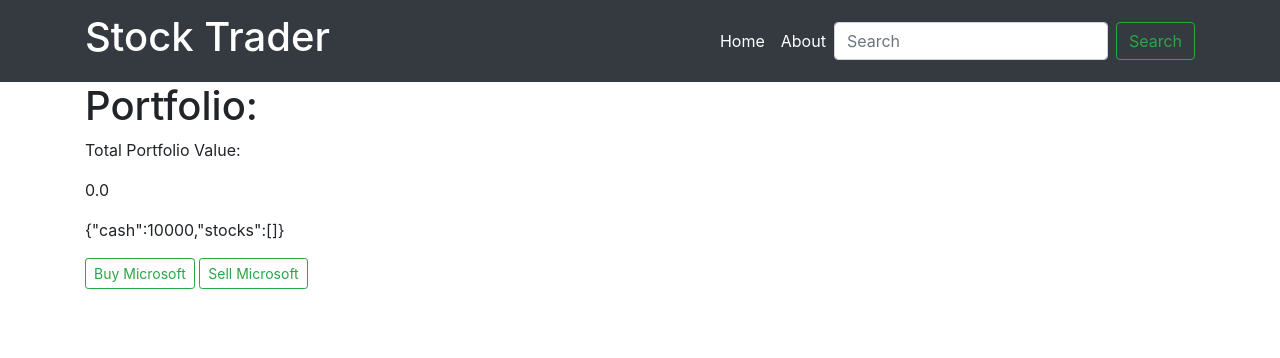
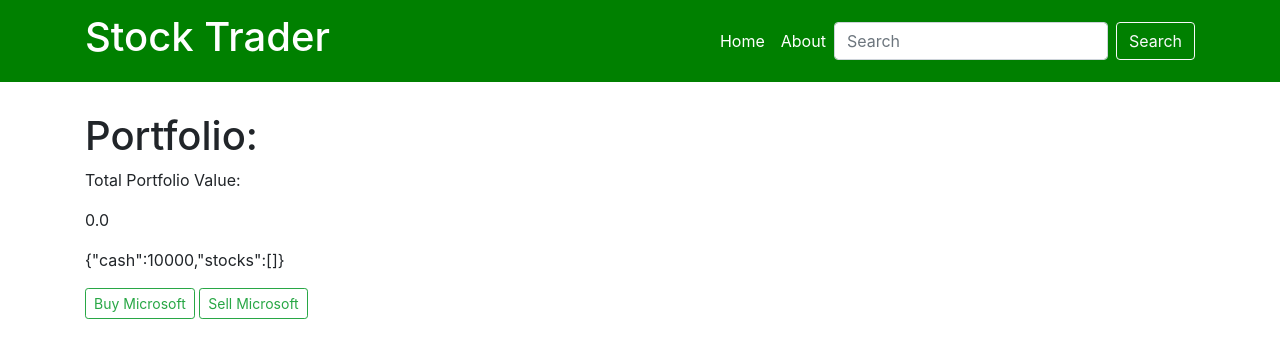
Before and after one commit to Gleeber/Stock-Simulator-Web-Game, a Flask app: page / in a window 1280 px wide. Shown: the top 358 px of the page. Run offline with Flask 2, Linux system fonts and the light colour scheme; data that the repository does not hold is empty; some libraries are stand-ins or nearby versions.

Commit message:
Added CSS styling to some elements

```diff
--- a/stocksim/templates/base.html
+++ b/stocksim/templates/base.html
@@ -2,6 +2,14 @@
 <!--suppress ALL -->
 <html lang = en>
     <head>
+        <style>
+          #navigation{
+            background-color: green;
+          }
+          #body{
+            padding-top: 30px;
+          }
+        </style>
         <meta charset="utf-8">
         <meta name="viewport" content="width=device-width, initial-scale=1, shrink-to-fit=no">
         <!--Bootstrap CDNs-->
@@ -13,7 +21,7 @@
         <link rel="icon" href="http://clipart-library.com/images/kiKRggaij.png">
     </head>
     <body>
-	<nav class="navbar navbar-expand-lg navbar-dark bg-dark static-top">
+    <nav id="navigation" class="navbar navbar-expand-lg navbar-dark static-top">
       <div class="container">
           <a class="navbar-brand" href="/"><h1>Stock Trader</h1></a>
           <button class="navbar-toggler" type="button" data-toggle="collapse" data-target="#navbarResponsive" aria-controls="navbarResponsive" aria-expanded="false" aria-label="Toggle navigation">
@@ -30,12 +38,14 @@
               </ul>
               <form action="/search" class="form-inline my-2 my-lg-0" method="post">
                 <input class="form-control mr-sm-2" name="searchString" type="search" placeholder="Search" aria-label="Search">
-              <button class="btn btn-outline-success my-2 my-sm-0" type="submit">Search</button>
+                <button class="btn btn-outline-light my-2 my-sm-0" type="submit">Search</button>
               </form>
         </div>
       </div>
     </nav>
+    <div id="body">
     {% block body %}
     {% endblock %}
+    </div>
     </body>
 </html>
```
Also changed, not shown: stocksim/templates/search.html (+9 -0 lines). Lines whose indentation alone changed are shown as unchanged.
